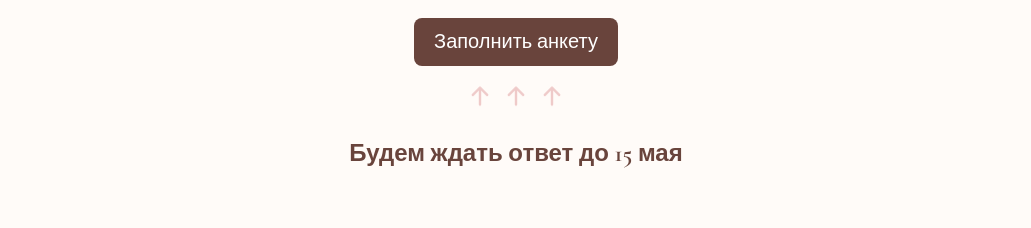
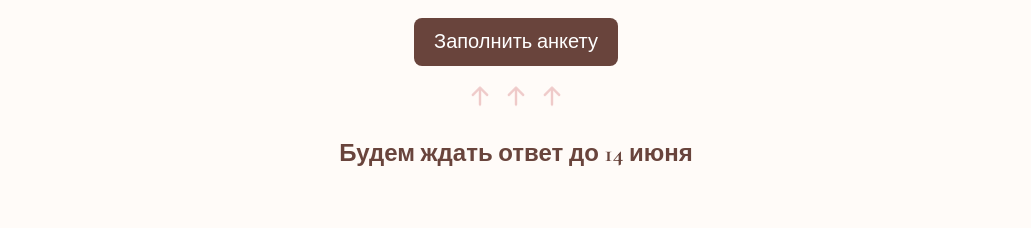
Before and after one commit to Cherkoz/wedding, a Next.js app: page / in a window 1280 px wide. Shown: the part 4920-5148 px from the top of the page, without its empty margins (124-1155 px from the left). Built offline with nearby package versions, Linux system fonts and the light colour scheme.

Commit message:
fix date

```diff
--- a/app/components/guest-profile.tsx
+++ b/app/components/guest-profile.tsx
@@ -52,7 +52,7 @@ export function QuestProfile() {
                 </div>
             </div>
 
-            <p className="text-center text-2xl font-bold mt-6">Будем ждать ответ до 15 мая</p>
+            <p className="text-center text-2xl font-bold mt-6">Будем ждать ответ до 14 июня</p>
 
             {openModal && <QuestionModal onClose={() => setOpenModal(false)} guestNames={guestNames} />}
         </div>
```
